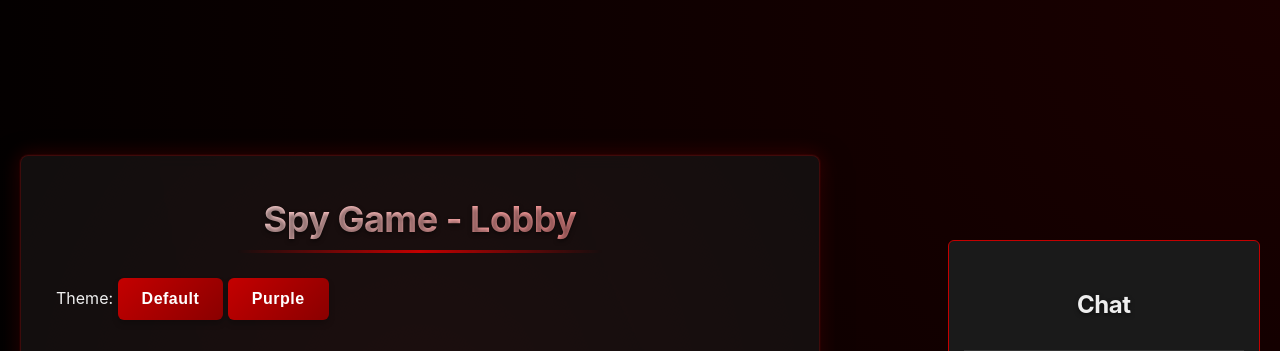
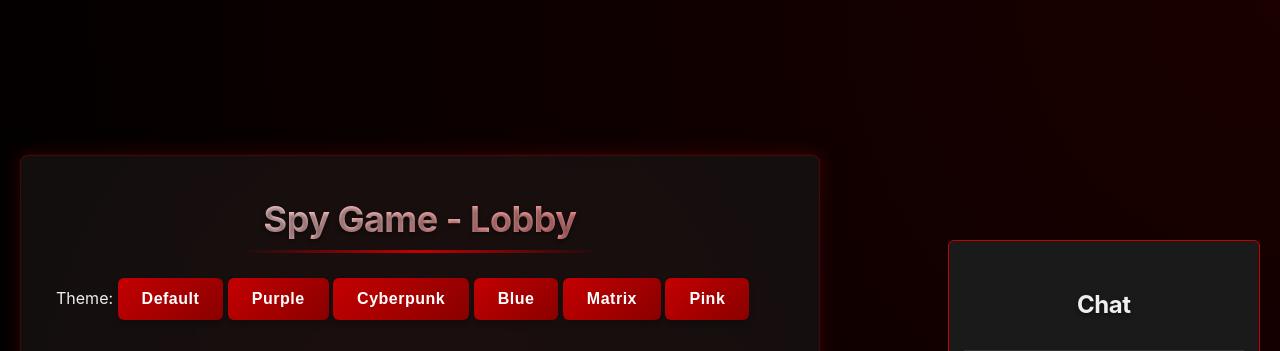
Before and after one commit to Bullishdrake09/SpyGame, a Flask app: template templates/lobby.html in a window 1280 px wide. Shown: the top 351 px of the page. Run offline with Flask 2, Linux system fonts and the light colour scheme; the template is opened without the code that fills it, so the values that code supplies are empty; some libraries are stand-ins or nearby versions.

Commit message:
Update lobby.html
More styles

```diff
--- a/templates/lobby.html
+++ b/templates/lobby.html
@@ -79,6 +79,12 @@
       <span>Theme:</span>
       <button id="defaultTheme" class="theme-button active">Default</button>
       <button id="purpleTheme" class="theme-button">Purple</button>
+      <!-- New Cyberpunk Theme Button -->
+      <button id="cyberpunkTheme" class="theme-button">Cyberpunk</button>
+      <!-- New Blue Theme Button -->
+      <button id="blueTheme" class="theme-button">Blue</button>
+      <button id="matrixTheme" class="theme-button">Matrix</button>
+      <button id="pinkTheme" class="theme-button">Pink</button>
     </div>
 
     <div class="lobby-details">
@@ -180,13 +186,33 @@
     });
 
     // Theme switching functionality
-    document.getElementById('defaultTheme').addEventListener('click', function() {
+    document.getElementById('defaultTheme').addEventListener('click', function () {
       setTheme('style.css');
       setActiveThemeButton(this);
     });
 
-    document.getElementById('purpleTheme').addEventListener('click', function() {
+    document.getElementById('purpleTheme').addEventListener('click', function () {
       setTheme('purple.css');
+      setActiveThemeButton(this);
+    });
+
+    document.getElementById('cyberpunkTheme').addEventListener('click', function () {
+      setTheme('cyberpunk.css');
+      setActiveThemeButton(this);
+    });
+
+    document.getElementById('blueTheme').addEventListener('click', function () {
+      setTheme('blue.css');
+      setActiveThemeButton(this);
+    });
+
+    document.getElementById('matrixTheme').addEventListener('click', function () {
+      setTheme('matrix.css');
+      setActiveThemeButton(this);
+    });
+
+    document.getElementById('pinkTheme').addEventListener('click', function () {
+      setTheme('pink.css');
       setActiveThemeButton(this);
     });
 
```
